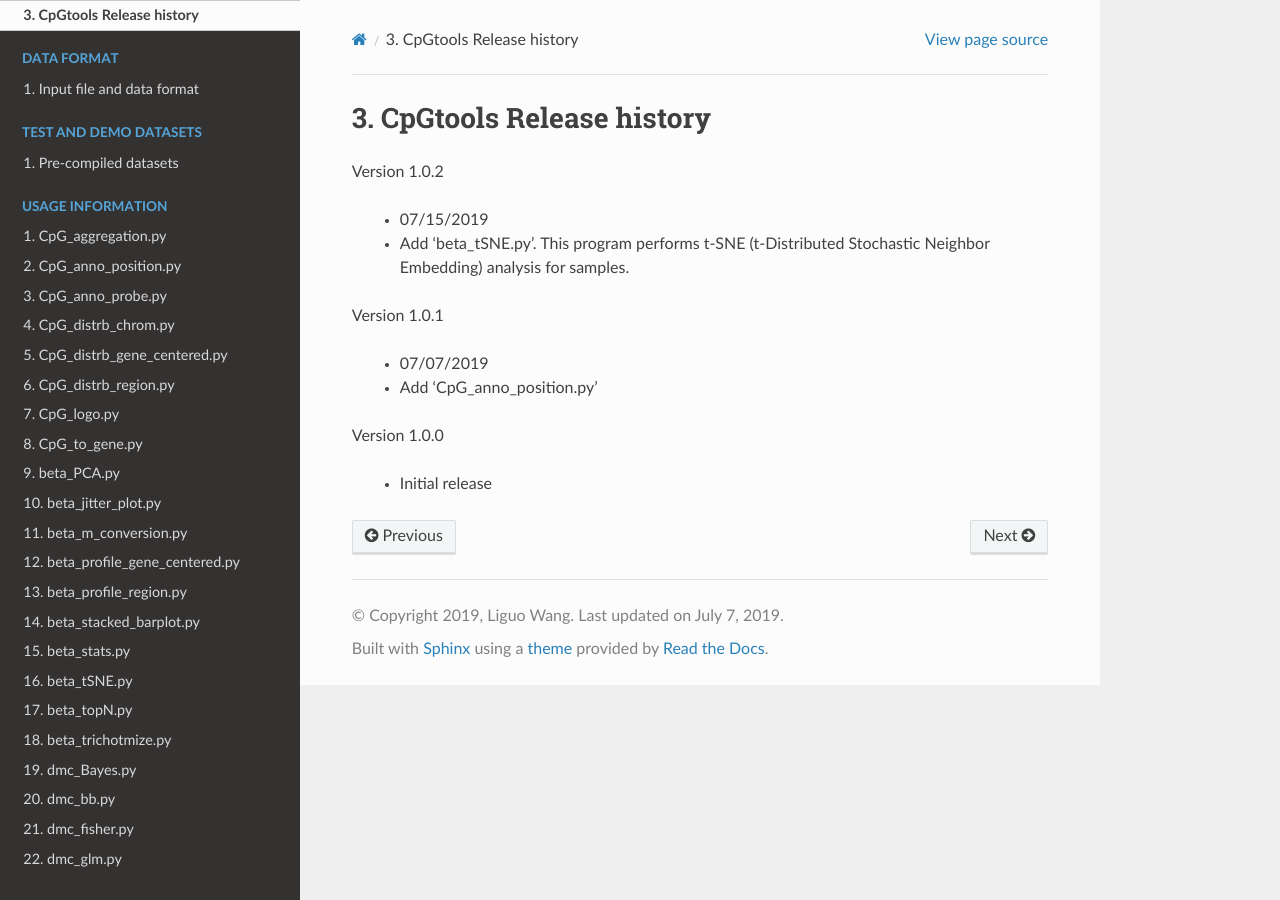
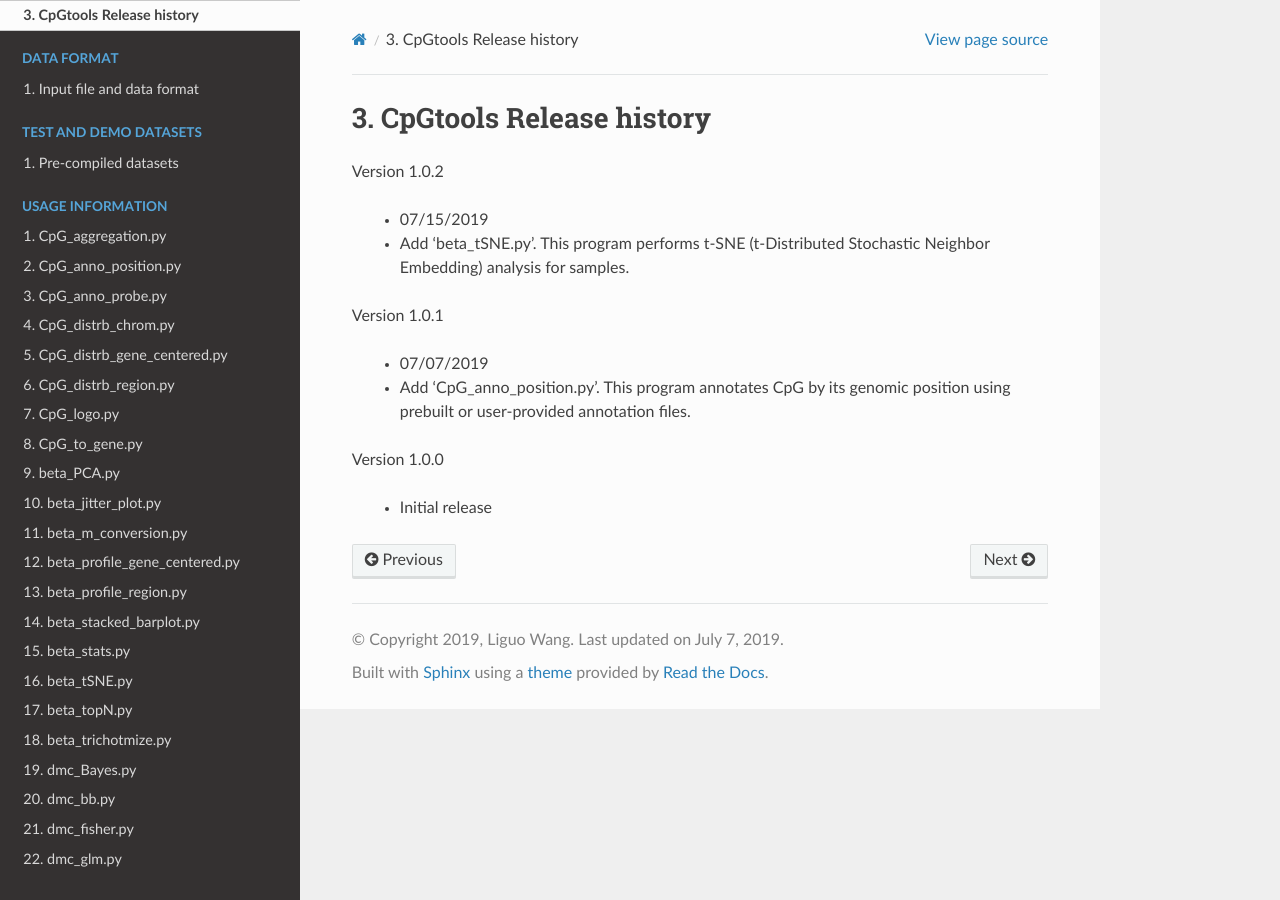
Before and after one commit to liguowang/cpgtools, a Sphinx documentation site: the page built from docs/source/change_log.rst, in a window 1280 px wide. Built offline with Sphinx 7.4.7 and the Read the Docs theme 2.0.0, drawn with Linux system fonts in a browser that asks for light colours.

Commit message:
update release history

```diff
--- a/docs/source/change_log.rst
+++ b/docs/source/change_log.rst
@@ -10,7 +10,7 @@ Version 1.0.2
 Version 1.0.1
 
  - 07/07/2019
- - Add 'CpG_anno_position.py'
+ - Add 'CpG_anno_position.py'. This program annotates CpG by its genomic position using prebuilt or user-provided annotation files.
 
 Version 1.0.0
 
```
